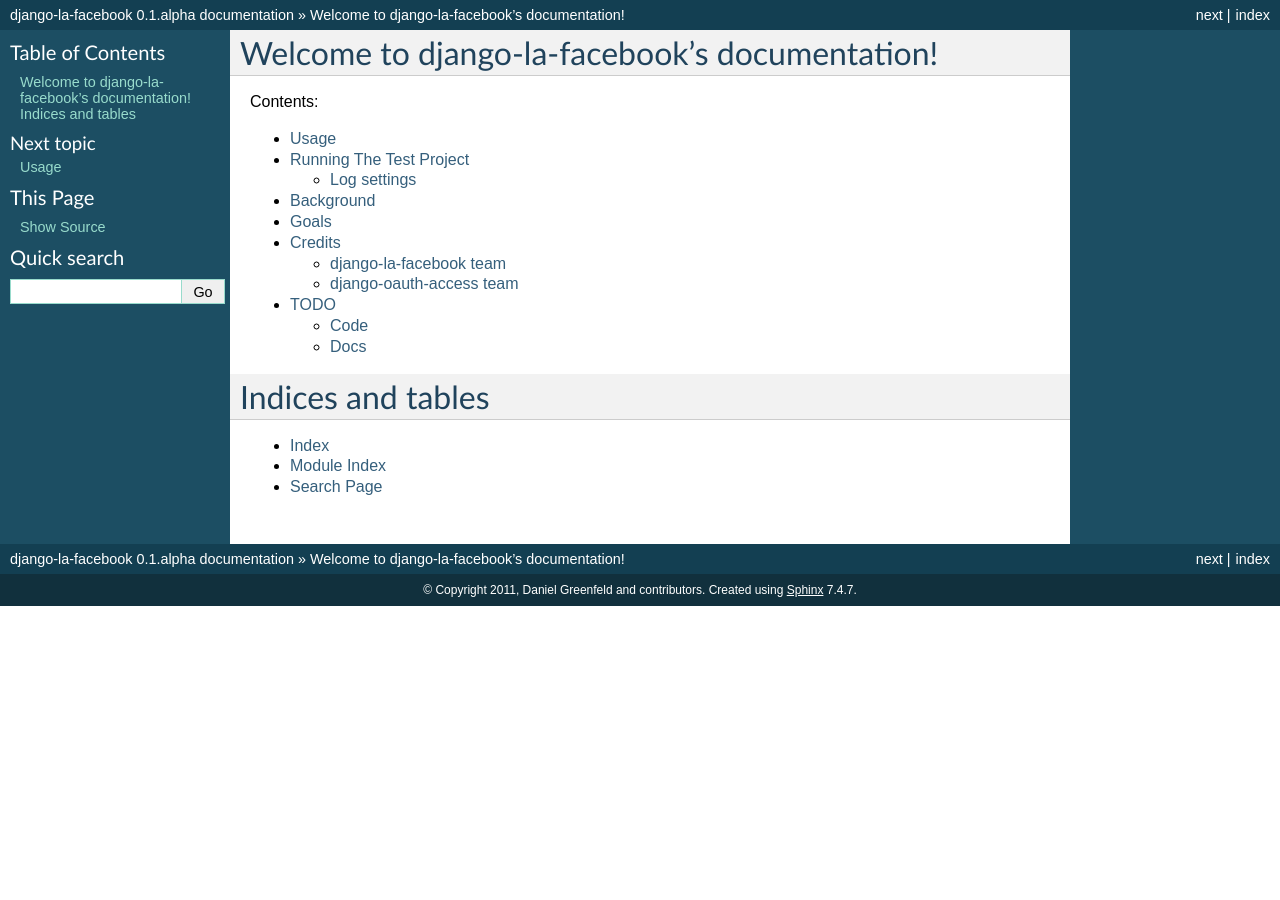
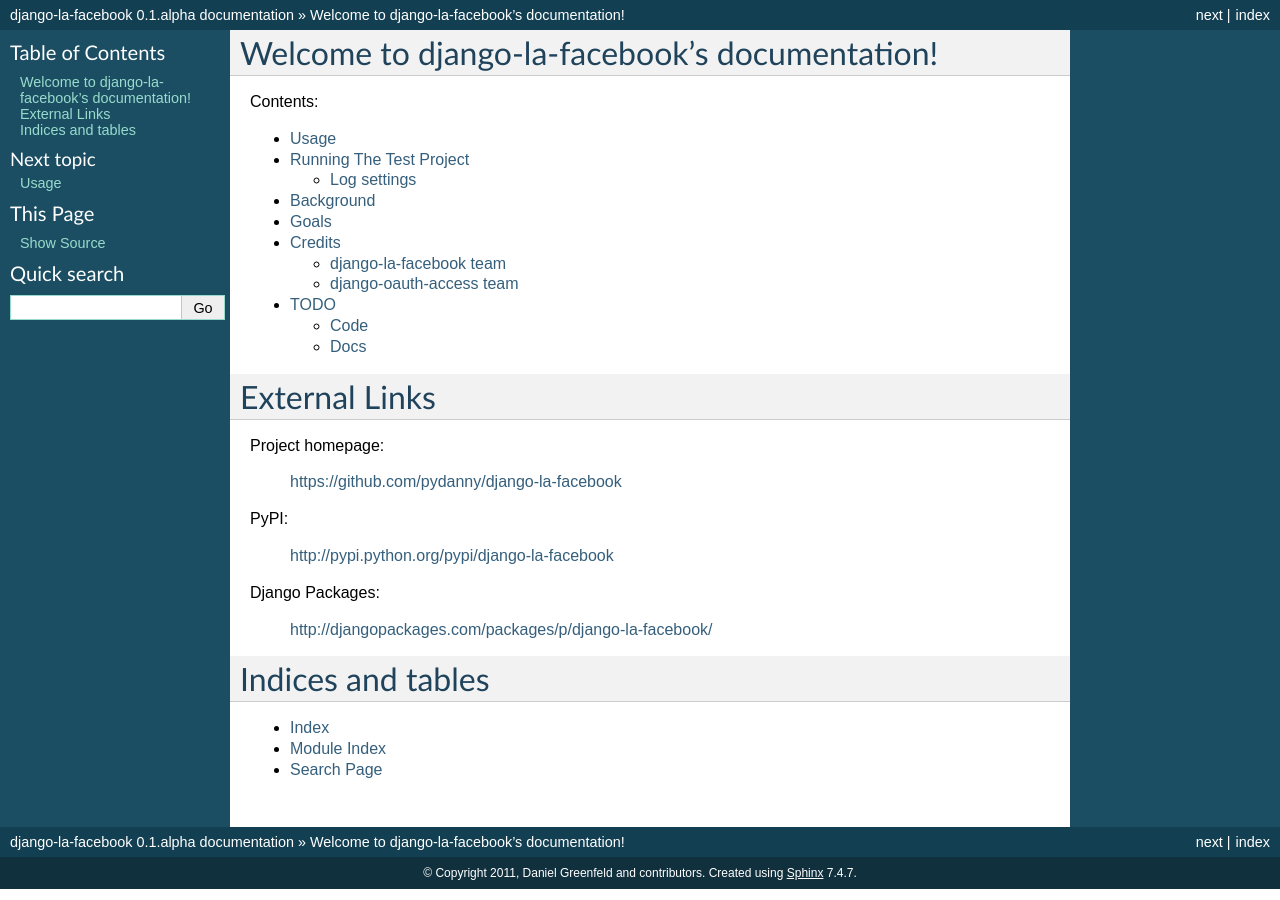
Before and after one commit to pydanny/django-la-facebook, a Sphinx documentation site: the page built from docs/index.rst, in a window 1280 px wide. Built offline with Sphinx 7.4.7, drawn with Linux system fonts in a browser that asks for light colours.

Commit message:
Adding links

```diff
--- a/docs/index.rst
+++ b/docs/index.rst
@@ -18,6 +18,21 @@
    credits
    TODO
 
+External Links
+===============
+
+Project homepage:
+
+    https://github.com/pydanny/django-la-facebook
+
+PyPI:
+
+    http://pypi.python.org/pypi/django-la-facebook
+
+Django Packages:
+
+    http://djangopackages.com/packages/p/django-la-facebook/
+
 Indices and tables
 ==================
 
```
